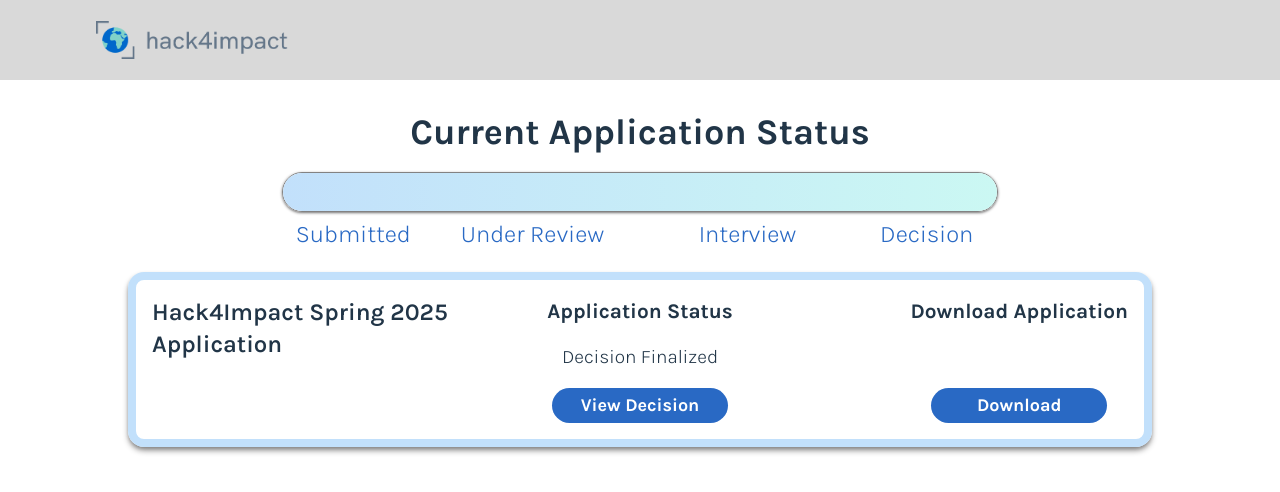
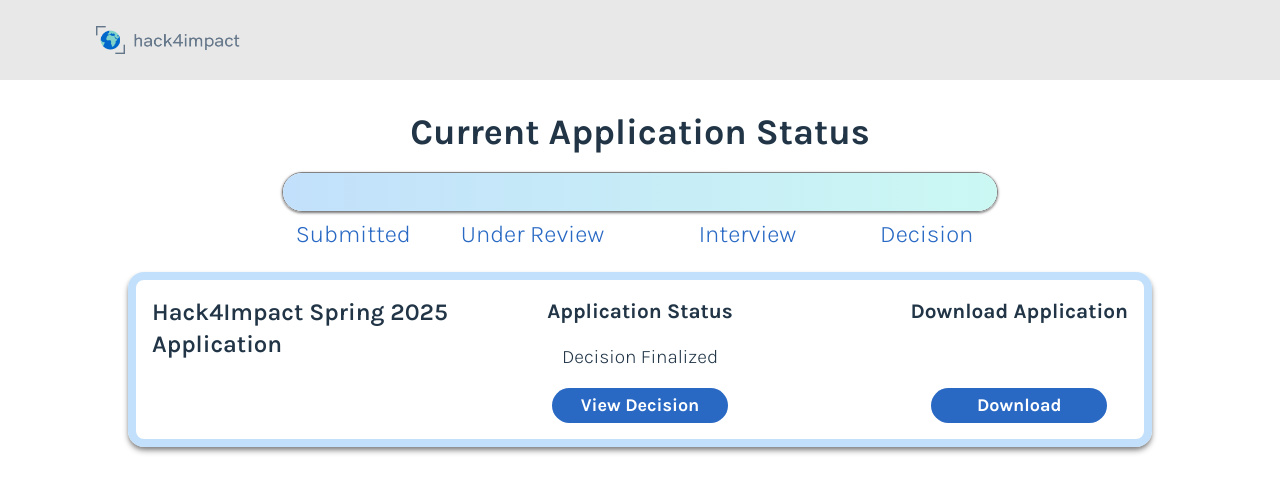
Before and after one commit to Hack4Impact-UMD/h4i-internal-application-tool, a React (Vite) app in the folder frontend/: page /status in a window 1280 px wide. Shown: the top 492 px of the page. Built offline with nearby package versions, Linux system fonts and the light colour scheme.

Commit message:
tweak sign-in button and logo styles

```diff
--- a/frontend/src/components/status/Navbar.tsx
+++ b/frontend/src/components/status/Navbar.tsx
@@ -12,12 +12,12 @@ function Navbar({ isSignedIn }: NavbarProps) {
     }
 
     return (
-        <div className="z-50 flex flex-row w-full py-4 px-8 justify-start bg-gray h-20">
+        <div className="z-50 flex flex-row w-full py-4 px-8 justify-start bg-lightgray h-20">
             <div className="flex flex-2 ml-16 items-center">
-                <img className="w-48" src="/public/h4i_logo.png" alt="hack4impact-UMD" />
+                <img className="w-36" src="/public/h4i_logo.png" alt="hack4impact-UMD" />
             </div>
             {isSignedIn && (
-                <div className="font-['Rubik'] text-right text-xl font-medium cursor-pointer">
+                <div className="font-['Rubik'] text-right text-m font-extralight cursor-pointer flex flex-col justify-center pr-[7%]">
                 <p className="hover:underline" onClick={() => handleSignout()}>
                     Sign Out
                 </p>
```
